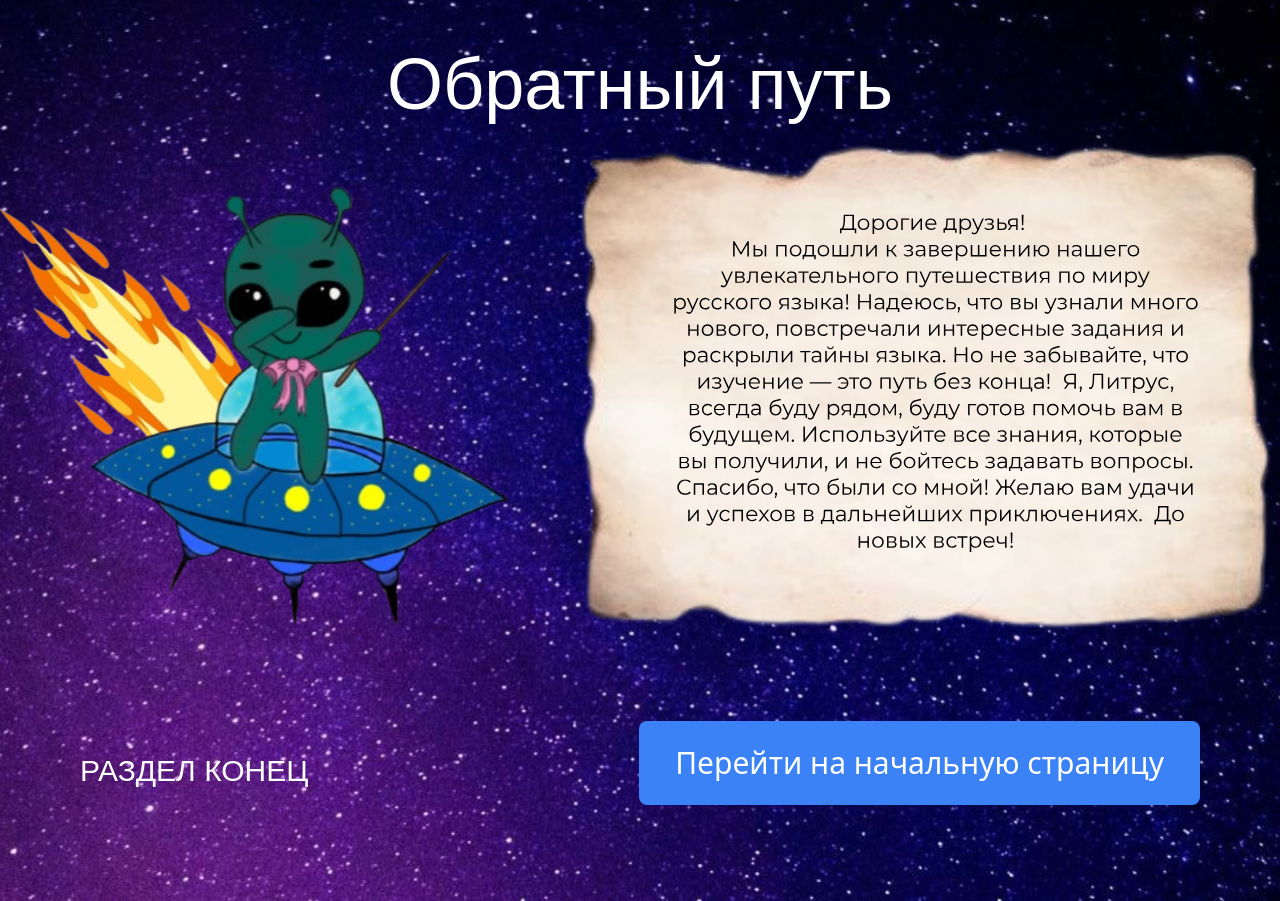
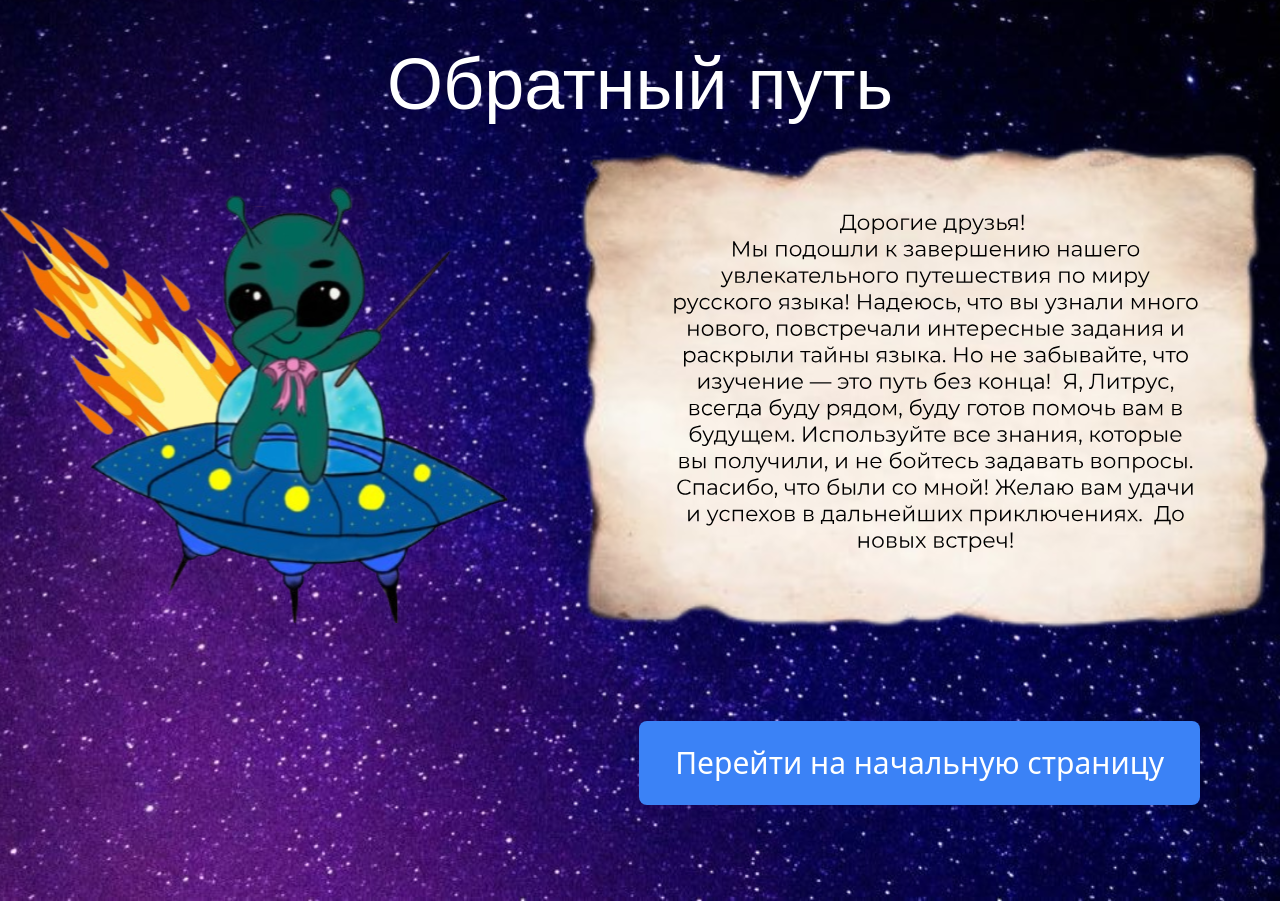
Before and after one commit to the1danie/answersNextJS, a Next.js app: page /end in a window 1280 px wide. Built offline with nearby package versions, Linux system fonts and the light colour scheme; a web font is replaced by a local one.

Commit message:
some changes

```diff
--- a/src/app/end/page.tsx
+++ b/src/app/end/page.tsx
@@ -41,10 +41,7 @@
                     />
                 </div>
             </div>
-            <div className="flex flex-row justify-between items-center p-20"> {/* Контейнер для кнопки и текста */}
-                <h1 className="text-white font-monBold text-3xl">
-                    РАЗДЕЛ КОНЕЦ
-                </h1>
+            <div className="flex flex-row justify-end items-center p-20"> {/* Контейнер для кнопки и текста */}
                 <Link href="../dashboard"
                       className="px-9 py-6 bg-blue-500 text-white rounded-lg text-3xl hover:bg-blue-600 transition-colors mb-4">
                     Перейти на начальную страницу
```
